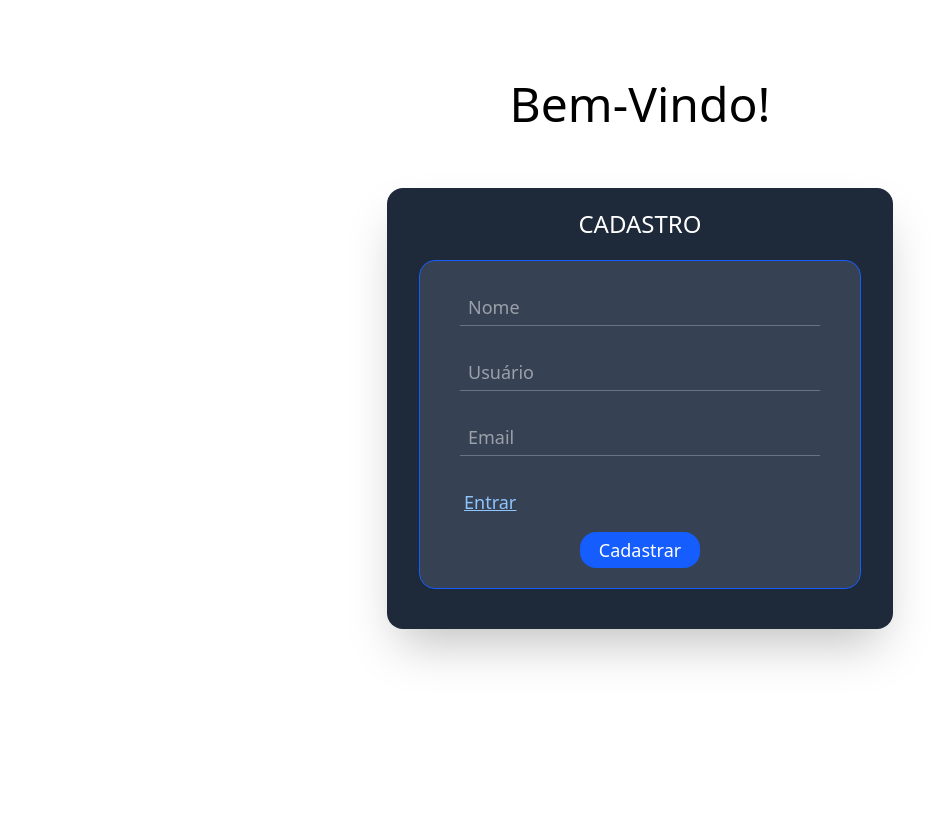
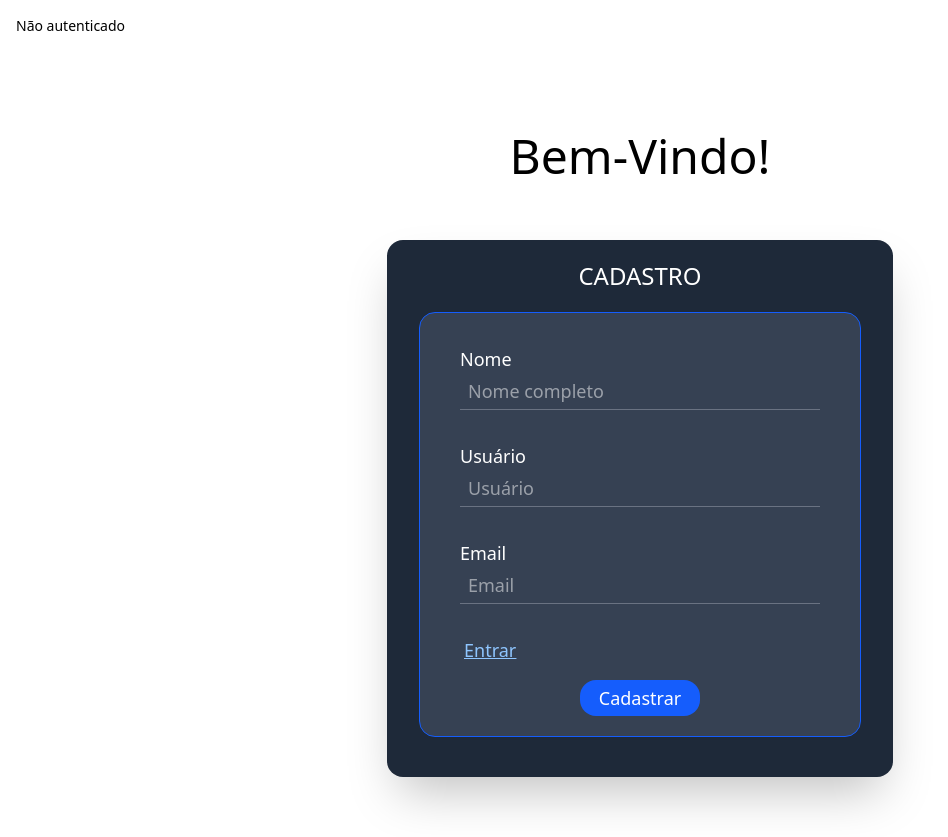
Before and after one commit to GabrielCabralmm/CP5-Front, a React (Vite) app in the folder Projeto/CP5/: page /cadastro in a window 1280 px wide. Shown: the whole page, without its empty margins (0-948 px from the left). Before the commit the page ends 800 px from the top, so only its background shows below. Built offline with nearby package versions, Linux system fonts and the light colour scheme.

Commit message:
realizei melhorias no funcionamento e adicionei um botão "sair" para limpar o localStorage.

```diff
--- /dev/null
+++ b/Projeto/CP5/db.json
@@ -0,0 +1,28 @@
+{
+  "usuarios": [
+    {
+      "id": "1",
+      "nome": "Gabriel",
+      "nomeUsuario": "gabriel",
+      "email": "gabriel@exemplo.com"
+    },
+    {
+      "id": "2",
+      "nome": "Enzo Monteiro Maciel",
+      "nomeUsuario": "Enzo",
+      "email": "enzommaciel@gmail.com"
+    },
+    {
+      "id": "e936",
+      "nome": "teste",
+      "nomeUsuario": "teste1",
+      "email": "teste1@gmail.com"
+    },
+    {
+      "id": "446e",
+      "nome": "aaaaa",
+      "nomeUsuario": "aaaaa",
+      "email": "aaaaa@gmail.com"
+    }
+  ]
+}
--- a/Projeto/CP5/package.json
+++ b/Projeto/CP5/package.json
@@ -7,12 +7,14 @@
     "dev": "vite",
     "build": "tsc -b && vite build",
     "lint": "eslint .",
-    "preview": "vite preview"
+    "preview": "vite preview",
+    "api": "json-server --watch db.json --port 3001"
   },
   "dependencies": {
     "@tailwindcss/vite": "^4.1.14",
     "react": "^19.1.1",
     "react-dom": "^19.1.1",
+    "react-hook-form": "^7.64.0",
     "react-router-dom": "^7.9.3",
     "tailwindcss": "^4.1.14"
   },
@@ -26,6 +28,7 @@
     "eslint-plugin-react-hooks": "^5.2.0",
     "eslint-plugin-react-refresh": "^0.4.22",
     "globals": "^16.4.0",
+    "json-server": "^1.0.0-beta.3",
     "typescript": "~5.9.3",
     "typescript-eslint": "^8.45.0",
     "vite": "^7.1.7"
--- a/Projeto/CP5/src/App.tsx
+++ b/Projeto/CP5/src/App.tsx
@@ -1,10 +1,26 @@
+
 import { Outlet } from "react-router-dom";
+import { useAuth } from "./AuthContext";
 
 export default function App(){
+  const { usuario, setUsuario } = useAuth();
 
-  return(
+  function sair(){
+    localStorage.removeItem("usuarioLogado");
+    setUsuario(null);
+  }
+
+  return (
     <div className="container">
-        <Outlet/>
+      <header className="p-4 text-sm flex gap-4 items-center">
+        {usuario ? (
+          <>
+            <p>Logado como: <strong>{usuario.nome}</strong> &lt;{usuario.email}&gt;</p>
+            <button onClick={sair} className="text-blue-700 underline">Sair</button>
+          </>
+        ) : <p>Não autenticado</p>}
+      </header>
+      <Outlet/>
     </div>
   );
 }
--- /dev/null
+++ b/Projeto/CP5/src/AuthContext.tsx
@@ -0,0 +1,20 @@
+
+import { createContext, useContext, useEffect, useState } from "react";
+
+export type Usuario = { id:number; nome:string; nomeUsuario:string; email:string };
+
+const AuthCtx = createContext<{ usuario: Usuario|null; setUsuario: (u:Usuario|null)=>void }>({
+  usuario: null, setUsuario: ()=>{}
+});
+
+export function AuthProvider({ children }:{children: React.ReactNode}){
+  const [usuario, setUsuario] = useState<Usuario|null>(null);
+
+  useEffect(()=>{
+    const raw = localStorage.getItem("usuarioLogado");
+    if (raw) setUsuario(JSON.parse(raw));
+  },[]);
+
+  return <AuthCtx.Provider value={{usuario, setUsuario}}>{children}</AuthCtx.Provider>;
+}
+export const useAuth = ()=> useContext(AuthCtx);
--- a/Projeto/CP5/src/Routers/Cadastro/index.tsx
+++ b/Projeto/CP5/src/Routers/Cadastro/index.tsx
@@ -1,30 +1,135 @@
-import { Link } from "react-router-dom";
+import { Link, useNavigate } from "react-router-dom";
+import { useForm } from "react-hook-form";
+import { API } from "../../services/api";
 
-export default function Cadastro(){
+type CadForm = {
+  nome: string;
+  nomeUsuario: string;
+  email: string;
+};
 
-    return(
+export default function Cadastro() {
+  const nav = useNavigate();
+
+  const {
+    register,
+    handleSubmit,
+    formState: { errors, isSubmitting },
+    reset,
+  } = useForm<CadForm>();
+
+  async function onSubmit(data: CadForm) {
+    try {
+
+      const qUser = new URLSearchParams({ nomeUsuario: data.nomeUsuario });
+      const rUser = await fetch(`${API}/usuarios?${qUser.toString()}`);
+      const jaTemUser: CadForm[] = await rUser.json();
+      if (jaTemUser.length > 0) {
+        alert("nomeUsuario já utilizado. Escolha outro.");
+        return;
+      }
+
+
+      const qEmail = new URLSearchParams({ email: data.email });
+      const rEmail = await fetch(`${API}/usuarios?${qEmail.toString()}`);
+      const jaTemEmail: CadForm[] = await rEmail.json();
+      if (jaTemEmail.length > 0) {
+        alert("E-mail já cadastrado. Use outro e-mail.");
+        return;
+      }
+
+
+      const resp = await fetch(`${API}/usuarios`, {
+        method: "POST",
+        headers: { "Content-Type": "application/json" },
+        body: JSON.stringify(data),
+      });
+
+      if (!resp.ok) {
+        alert("Falha ao cadastrar. Tente novamente.");
+        return;
+      }
+
+      alert("Cadastro realizado com sucesso!");
+      reset();
+      nav("/");
+    } catch (e) {
+      alert("Erro de conexão com a API. Verifique se o json-server está rodando.");
+    }
+  }
+
+  return (
     <main>
       <h1>Bem-Vindo!</h1>
-            <form>
+
+      <form onSubmit={handleSubmit(onSubmit)}>
         <h2>CADASTRO</h2>
+
         <div className="formulario">
           <div className="campos">
             <div>
-                            <input type="text" id="nome" placeholder="Nome"/>
+              <label htmlFor="nome">Nome</label>
+              <input
+                id="nome"
+                placeholder="Nome completo"
+                {...register("nome", { required: "Informe o nome" })}
+                className={errors.nome ? "border-b-red-500" : ""}
+              />
+              {errors.nome && (
+                <small className="text-red-600">{errors.nome.message}</small>
+              )}
             </div>
+
             <div>
-                            <input type="text" id="usuario" placeholder="Usuário"/>
+              <label htmlFor="nomeUsuario">Usuário</label>
+              <input
+                id="nomeUsuario"
+                placeholder="Usuário"
+                {...register("nomeUsuario", {
+                  required: "Informe o usuário",
+                  minLength: { value: 3, message: "Mínimo 3 caracteres" },
+                })}
+                className={errors.nomeUsuario ? "border-b-red-500" : ""}
+              />
+              {errors.nomeUsuario && (
+                <small className="text-red-600">
+                  {errors.nomeUsuario.message}
+                </small>
+              )}
             </div>
+
             <div>
-                            <input type="email" id="email" placeholder="Email"/>
+              <label htmlFor="email">Email</label>
+              <input
+                id="email"
+                type="email"
+                placeholder="Email"
+                {...register("email", {
+                  required: "Informe o e-mail",
+                  pattern: {
+                    value: /\S+@\S+\.\S+/,
+                    message: "E-mail inválido",
+                  },
+                })}
+                className={errors.email ? "border-b-red-500" : ""}
+              />
+              {errors.email && (
+                <small className="text-red-600">{errors.email.message}</small>
+              )}
             </div>
           </div>
-                    <p><Link to="/">Entrar</Link></p>
+
+          <p>
+            <Link to="/">Entrar</Link>
+          </p>
+
           <div className="botao">
-                        <button type="submit">Cadastrar</button>
+            <button type="submit" disabled={isSubmitting}>
+              {isSubmitting ? "Enviando..." : "Cadastrar"}
+            </button>
           </div>
         </div>
       </form>
     </main>
-    )
+  );
 }
--- a/Projeto/CP5/src/Routers/Login/index.tsx
+++ b/Projeto/CP5/src/Routers/Login/index.tsx
@@ -1,27 +1,94 @@
-import { Link } from "react-router-dom";
+import { Link, useNavigate } from "react-router-dom";
+import { useForm } from "react-hook-form";
+import { API } from "../../services/api";
+import { useAuth } from "../../AuthContext";
 
-export default function Login(){
+type LoginForm = { nomeUsuario: string; email: string };
 
-    return(
+export default function Login() {
+  const nav = useNavigate();
+  const { setUsuario } = useAuth();
+
+  const {
+    register,
+    handleSubmit,
+    formState: { errors, isSubmitting },
+  } = useForm<LoginForm>();
+
+  async function onSubmit(data: LoginForm) {
+    try {
+      const q = new URLSearchParams({
+        nomeUsuario: data.nomeUsuario,
+        email: data.email,
+      });
+      const resp = await fetch(`${API}/usuarios?${q.toString()}`);
+      const lista = await resp.json();
+
+      if (lista.length === 1) {
+        const usuario = lista[0];
+        localStorage.setItem("usuarioLogado", JSON.stringify(usuario));
+        setUsuario(usuario);
+        nav("/");
+      } else {
+        alert("Usuário não encontrado. Verifique os dados ou cadastre-se.");
+      }
+    } catch {
+      alert("Erro ao conectar na API. Confira se o json-server está rodando.");
+    }
+  }
+
+  return (
     <main>
       <h1>Bem-Vindo!</h1>
-            <form>
+      <form onSubmit={handleSubmit(onSubmit)}>
         <h2>LOGIN</h2>
+
         <div className="formulario">
           <div className="campos">
             <div>
-                            <input type="text" id="usuario" placeholder="Usuário"/>
+              <label htmlFor="nomeUsuario">Usuário</label>
+              <input
+                id="nomeUsuario"
+                placeholder="Usuário"
+                {...register("nomeUsuario", { required: "Informe o usuário" })}
+                className={errors.nomeUsuario ? "border-b-red-500" : ""}
+              />
+              {errors.nomeUsuario && (
+                <small className="text-red-600">
+                  {errors.nomeUsuario.message}
+                </small>
+              )}
             </div>
+
             <div>
-                            <input type="email" id="email" placeholder="Email"/>
+              <label htmlFor="email">Email</label>
+              <input
+                id="email"
+                type="email"
+                placeholder="Email"
+                {...register("email", {
+                  required: "Informe o e-mail",
+                  pattern: { value: /\S+@\S+\.\S+/, message: "E-mail inválido" },
+                })}
+                className={errors.email ? "border-b-red-500" : ""}
+              />
+              {errors.email && (
+                <small className="text-red-600">{errors.email.message}</small>
+              )}
             </div>
           </div>
-                    <p><Link to="/cadastro">Cadastrar-se</Link></p>
+
+          <p>
+            <Link to="/cadastro">Não tem conta? Cadastre-se</Link>
+          </p>
+
           <div className="botao">
-                        <button type="submit">Logar</button>
+            <button type="submit" disabled={isSubmitting}>
+              Entrar
+            </button>
           </div>
         </div>
       </form>
     </main>
-    )
+  );
 }
--- a/Projeto/CP5/src/main.tsx
+++ b/Projeto/CP5/src/main.tsx
@@ -1,24 +1,32 @@
-import { StrictMode } from 'react';
-import { createRoot } from 'react-dom/client';
-import "./global.css";
+import { StrictMode } from 'react'
+import { createRoot } from 'react-dom/client'
+import './global.css'
 
-import { createBrowserRouter,RouterProvider } from 'react-router-dom';
+import { createBrowserRouter, RouterProvider } from 'react-router-dom'
 
-import App from './App';
-import Login from './Routers/Login';
-import Error from './Routers/Error';
-import Cadastro from './Routers/Cadastro';
+import App from './App'
+import Login from './Routers/Login'
+import Cadastro from './Routers/Cadastro'
+import Error from './Routers/Error'
+
+import { AuthProvider } from './AuthContext'
 
 const router = createBrowserRouter([
-  {path:"/", element:<App/>, errorElement:<Error/> , children:[
-    {path:"/",element:<Login/>},
-    {path:"/cadastro",element:<Cadastro/>},
-  ]}
-]);
-
+  {
+    path: '/',
+    element: <App />,
+    errorElement: <Error />,
+    children: [
+      { index: true, element: <Login /> },
+      { path: 'cadastro', element: <Cadastro /> }
+    ]
+  }
+])
 
 createRoot(document.getElementById('root')!).render(
   <StrictMode>
-    <RouterProvider router={router}/>
-  </StrictMode>,
+    <AuthProvider>
+      <RouterProvider router={router} />
+    </AuthProvider>
+  </StrictMode>
 )
--- /dev/null
+++ b/Projeto/CP5/src/services/api.ts
@@ -0,0 +1 @@
+export const API = "http://localhost:3001";
```
Also changed, not shown: 2 other files (tests, documents, lock files or other folders). Lines whose indentation alone changed are shown as unchanged.
